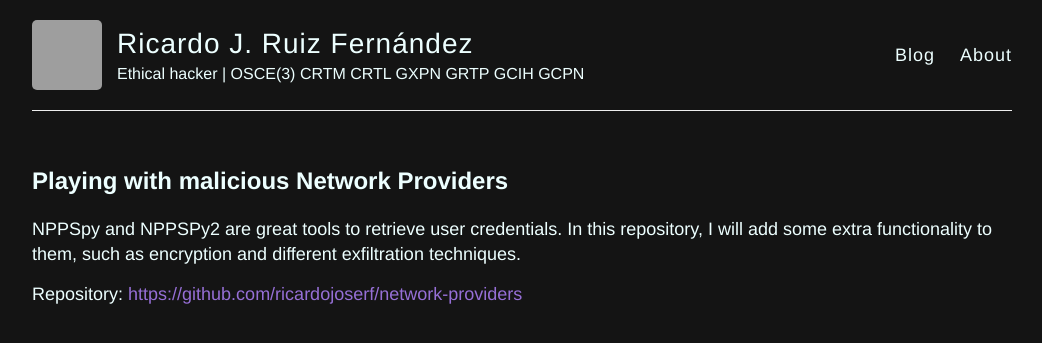
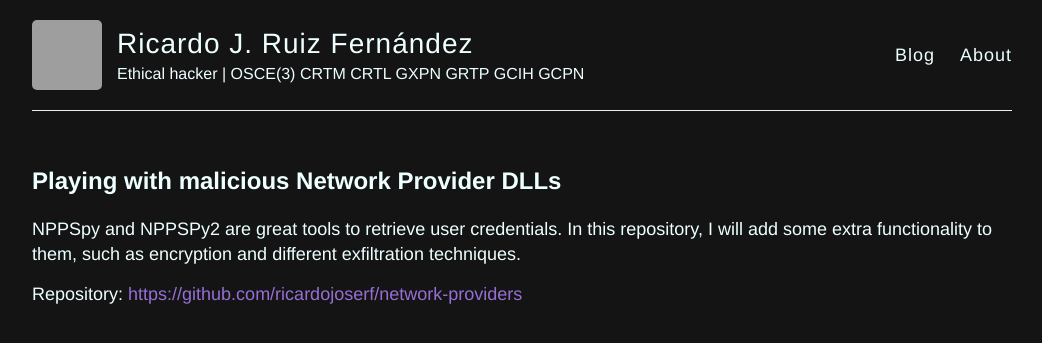
Before and after one commit to ricardojoserf/ricardojoserf.github.io, a Jekyll site: the page built from _posts/2025-4-16-networkproviders.md, in a window 1280 px wide and 900 px high, cut to the strip 0-362 px from the top of the window. Shown: the top 343 px of the strip, without its empty margins (118-1160 px from the left). Built offline with Jekyll 4.4.1, drawn with Linux system fonts in a browser that asks for light colours; some of the changed text lies outside the part shown; grey boxes are pictures that could not be loaded.

Commit message:
Update 2025-4-16-networkproviders.md

```diff
--- a/_posts/2025-4-16-networkproviders.md
+++ b/_posts/2025-4-16-networkproviders.md
@@ -1,6 +1,6 @@
 ---
 layout: post
-title: Playing with malicious Network Providers
+title: Playing with malicious Network Provider DLLs
 excerpt_separator: <!--more-->
 ---
 
@@ -194,4 +194,6 @@ You can follow the instructions in [NPPSpy](https://github.com/gtworek/PSBits/tr
 
 - [NPPSpy2](https://github.com/gtworek/PSBits/tree/master/PasswordStealing/NPPSpy2) by [gtworek](https://github.com/gtworek) - Again, these programs are just adding some functionality to NPPSpy(2) code.
 
+- [T1556.008: Network Provider DLL](https://attack.mitre.org/techniques/T1556/008/)
+
 <br>
```
